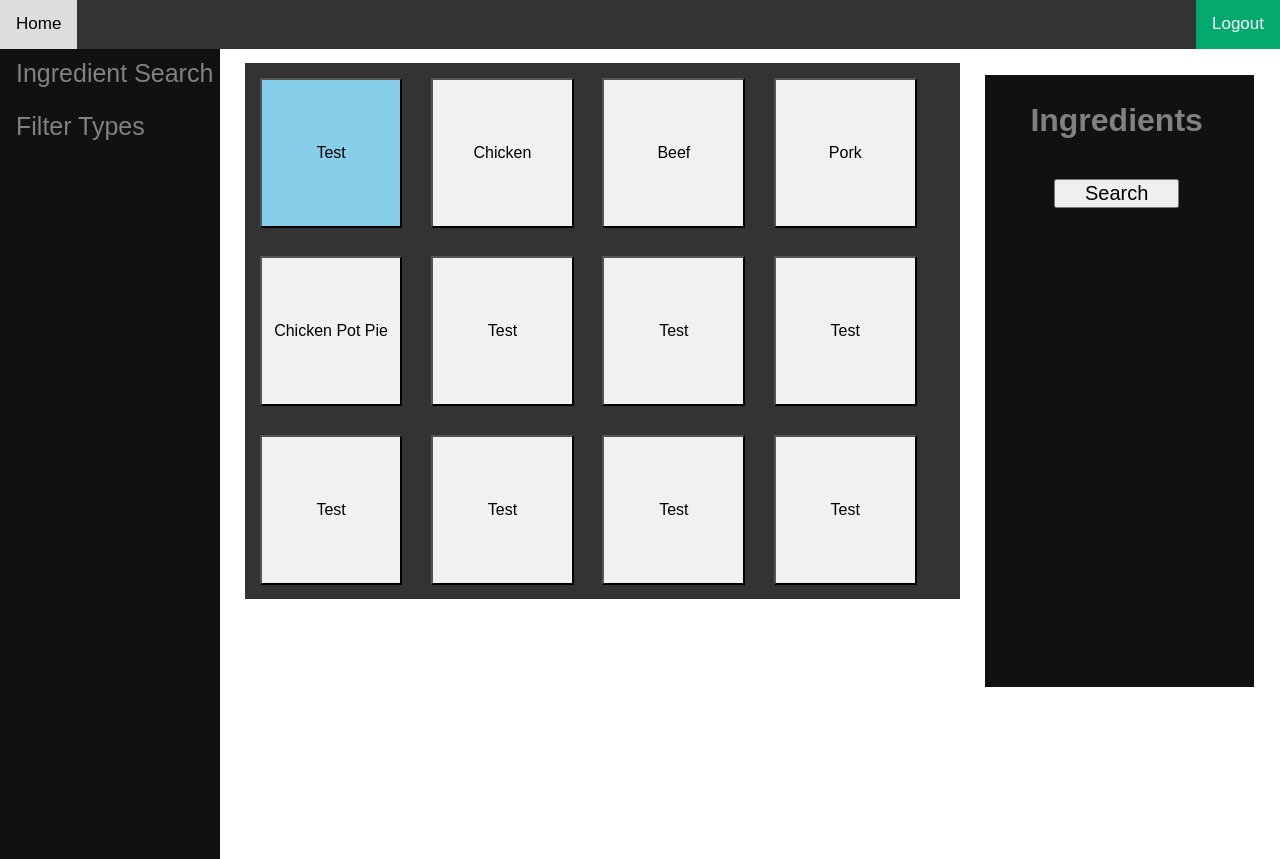
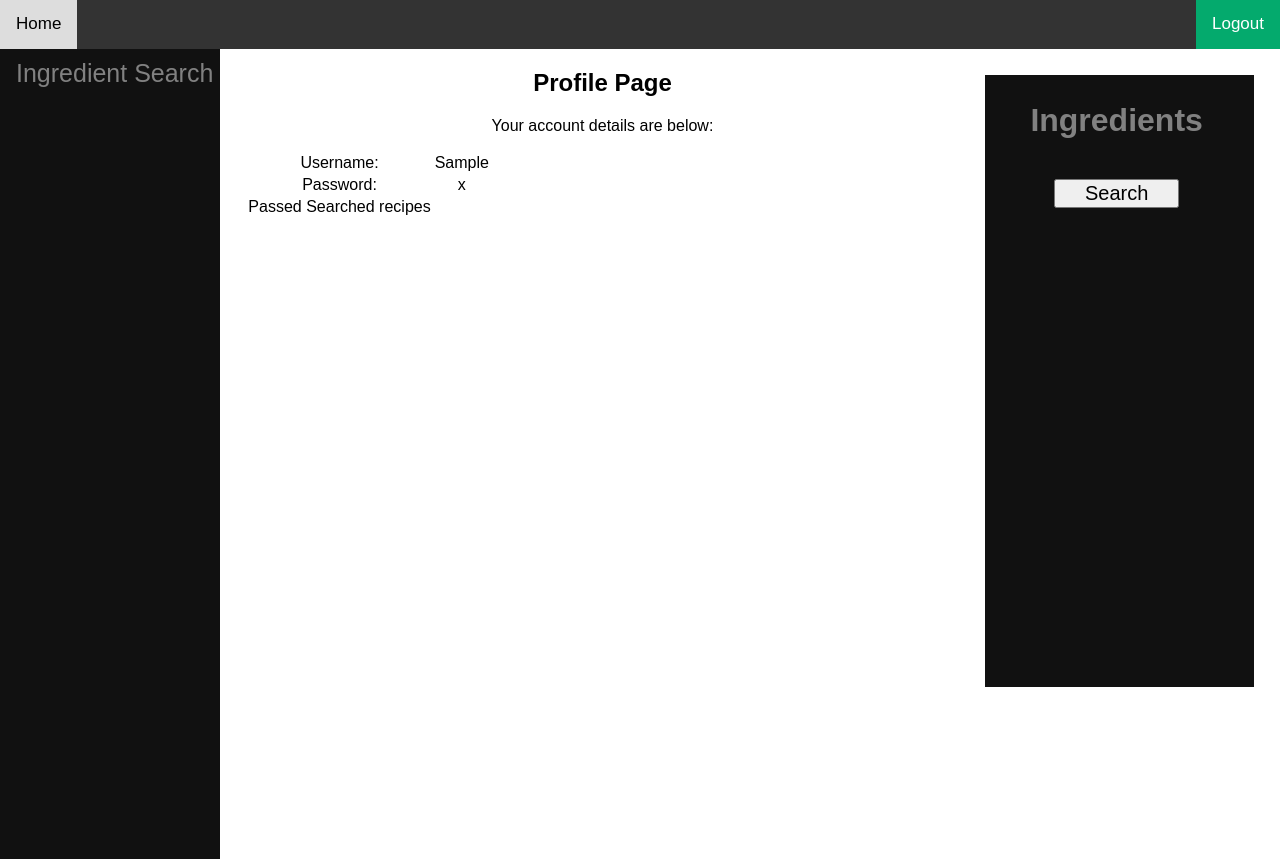
Before and after one commit to maliksaunders/CIS408_2023_01_Recipe_App, a Flask app: template htmlWIP/templates/main.html in a window 1280 px wide. Run offline with Flask 2, Linux system fonts and the light colour scheme; the template is opened without the code that fills it: most values are stand-ins (such as "Sample title", 1, 10 or a date in 2020); some libraries are stand-ins or nearby versions.

Commit message:
minor ediots main.py and main.html

```diff
--- a/htmlWIP/main.py
+++ b/htmlWIP/main.py
@@ -112,7 +112,9 @@ def main():
     msg = ''
     if 'loggedin' in session:
         #Show the login form with message (if any)
-        return render_template('main.html', msg='')
+        username = session['username']
+        password = session['password']
+        return render_template('main.html',accUser = username, accPass = password,msg='')
     # User is not loggedin redirect to login page
     return redirect(url_for('login'))
 # http://localhost:5000/pythinlogin/profile - this will be the profile page, only accessible for loggedin users
--- a/htmlWIP/templates/main.html
+++ b/htmlWIP/templates/main.html
@@ -17,23 +17,26 @@
         <div class="flexbox">
             <div class="sidenav">
                 <a href="{{ url_for('search') }}">Ingredient Search</a><br>
-                <a href="#">Filter Types</a><br>
             </div>
             <div class="content">
 
-                <div class="flex-container" id="flexCont">
-                    <button class="btn active">Test</button>
-                    <button class="btn">Chicken</button>
-                    <button class="btn">Beef</button>
-                    <button class="btn">Pork</button>
-                    <button class="btn">Chicken Pot Pie</button>
-                    <button class="btn">Test</button>
-                    <button class="btn">Test</button>
-                    <button class="btn">Test</button>
-                    <button class="btn">Test</button>
-                    <button class="btn">Test</button>
-                    <button class="btn">Test</button>
-                    <button class="btn">Test</button>
+                <h2>Profile Page</h2>
+                <div>
+                    <p>Your account details are below:</p>
+                    <table>
+                        <tr>
+                            <td>Username:</td>
+                            <td>{{accUser}}</td>
+                        </tr>
+                        <tr>
+                            <td>Password:</td>
+                            <td>{{accPass}}</td>
+                        </tr>
+                        <tr>
+                            <td>Passed Searched recipes</td>
+
+                        </tr>
+                    </table>
                 </div>
             </div>
             <div class="rightbar" id="rightbarV">
```
Also changed, not shown: 1 other file.
